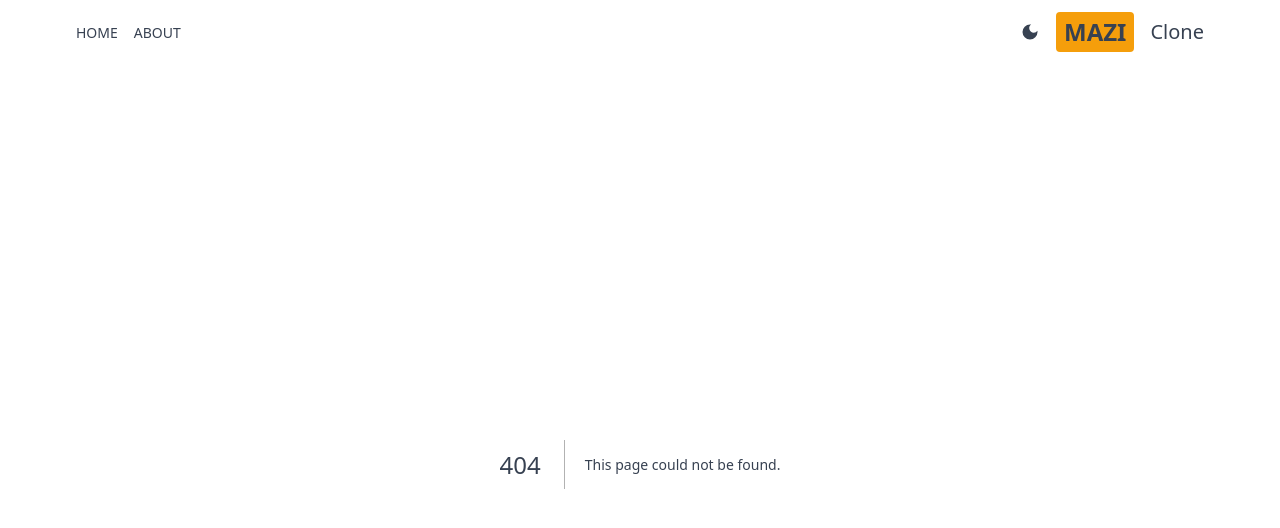
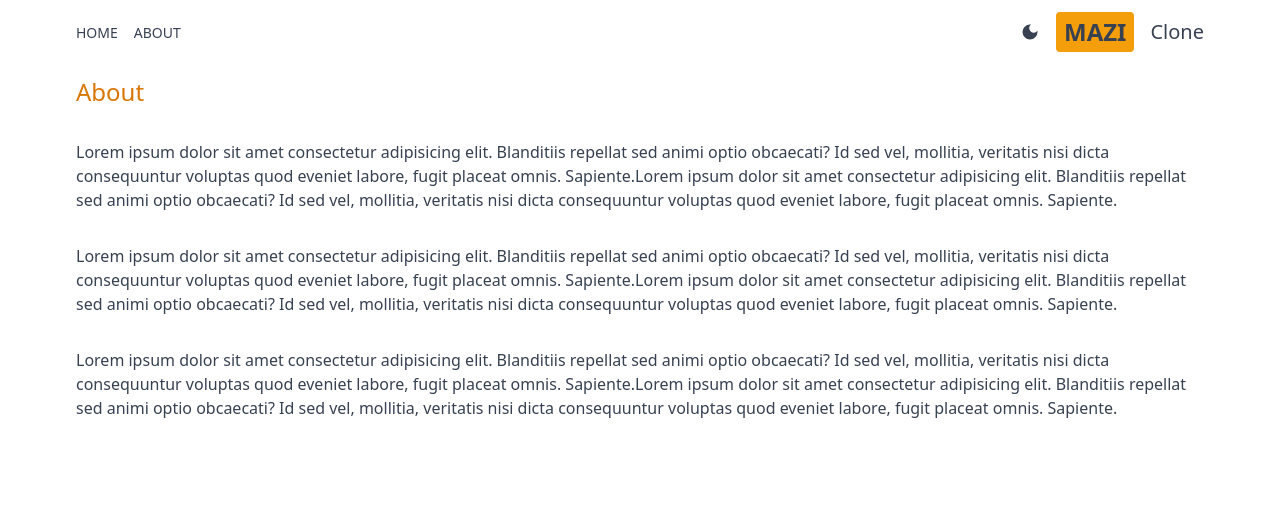
Before and after one commit to maziarzakeri49/moviapp, a Next.js app: page /about in a window 1280 px wide. Before the commit this address had no page. Shown: the top 528 px of the page. Built offline with nearby package versions, Linux system fonts and the light colour scheme.

Commit message:
create about page

```diff
--- /dev/null
+++ b/src/app/about/page.jsx
@@ -0,0 +1,15 @@
+import React from 'react'
+
+const About = () => {
+  return (
+    <div className='max-w-6xl mx-auto space-y-8 p-3'>
+        <h1 className='text-2xl font-medium text-amber-600'>About</h1>
+        <p>Lorem ipsum dolor sit amet consectetur adipisicing elit. Blanditiis repellat sed animi optio obcaecati? Id sed vel, mollitia, veritatis nisi dicta consequuntur voluptas quod eveniet labore, fugit placeat omnis. Sapiente.Lorem ipsum dolor sit amet consectetur adipisicing elit. Blanditiis repellat sed animi optio obcaecati? Id sed vel, mollitia, veritatis nisi dicta consequuntur voluptas quod eveniet labore, fugit placeat omnis. Sapiente.</p>
+        <p>Lorem ipsum dolor sit amet consectetur adipisicing elit. Blanditiis repellat sed animi optio obcaecati? Id sed vel, mollitia, veritatis nisi dicta consequuntur voluptas quod eveniet labore, fugit placeat omnis. Sapiente.Lorem ipsum dolor sit amet consectetur adipisicing elit. Blanditiis repellat sed animi optio obcaecati? Id sed vel, mollitia, veritatis nisi dicta consequuntur voluptas quod eveniet labore, fugit placeat omnis. Sapiente.</p>
+        <p>Lorem ipsum dolor sit amet consectetur adipisicing elit. Blanditiis repellat sed animi optio obcaecati? Id sed vel, mollitia, veritatis nisi dicta consequuntur voluptas quod eveniet labore, fugit placeat omnis. Sapiente.Lorem ipsum dolor sit amet consectetur adipisicing elit. Blanditiis repellat sed animi optio obcaecati? Id sed vel, mollitia, veritatis nisi dicta consequuntur voluptas quod eveniet labore, fugit placeat omnis. Sapiente.</p>
+
+    </div>
+  )
+}
+
+export default About
```
